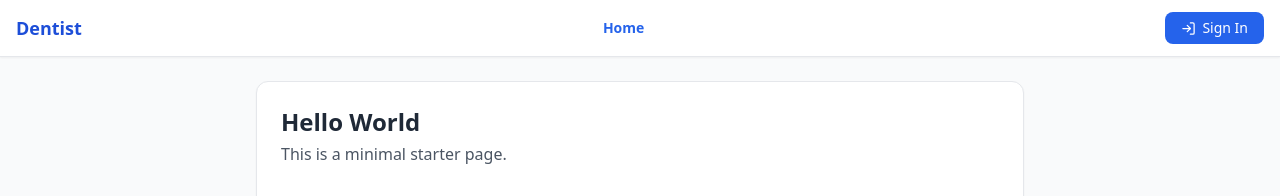
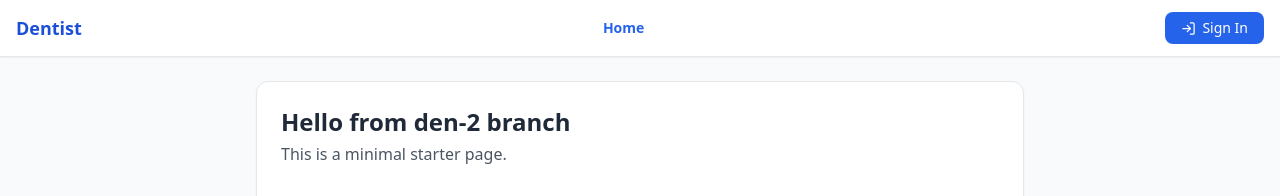
Before and after one commit to Genius-Factory/dentist, a React (Vite) app in the folder client/: page / in a window 1280 px wide. Shown: the top 196 px of the page. Built offline with nearby package versions, Linux system fonts and the light colour scheme; no server answers.

Commit message:
Update greeting message in HomePage component

```diff
--- a/client/src/pages/HomePage.jsx
+++ b/client/src/pages/HomePage.jsx
@@ -28,7 +28,7 @@ export default function HomePage() {
   return (
     <div className="max-w-3xl mx-auto">
       <div className="bg-white shadow-sm rounded-xl p-6 border">
-        <h1 className="text-2xl font-bold text-gray-800">Hello World</h1>
+        <h1 className="text-2xl font-bold text-gray-800">Hello from den-2 branch</h1>
         <p className="text-gray-600 mt-1">This is a minimal starter page.</p>
 
         <div className="mt-6 space-y-2">
```
